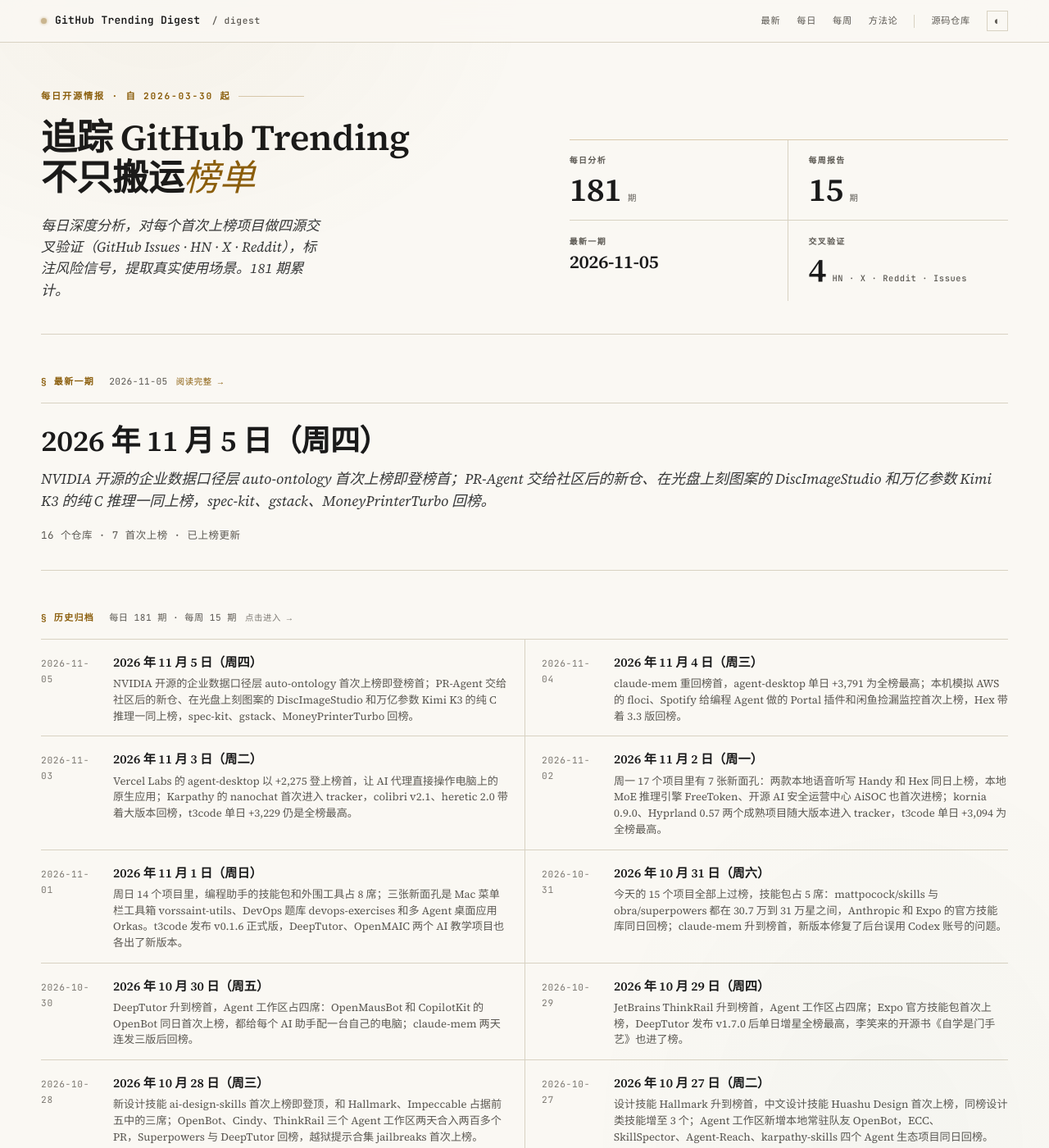
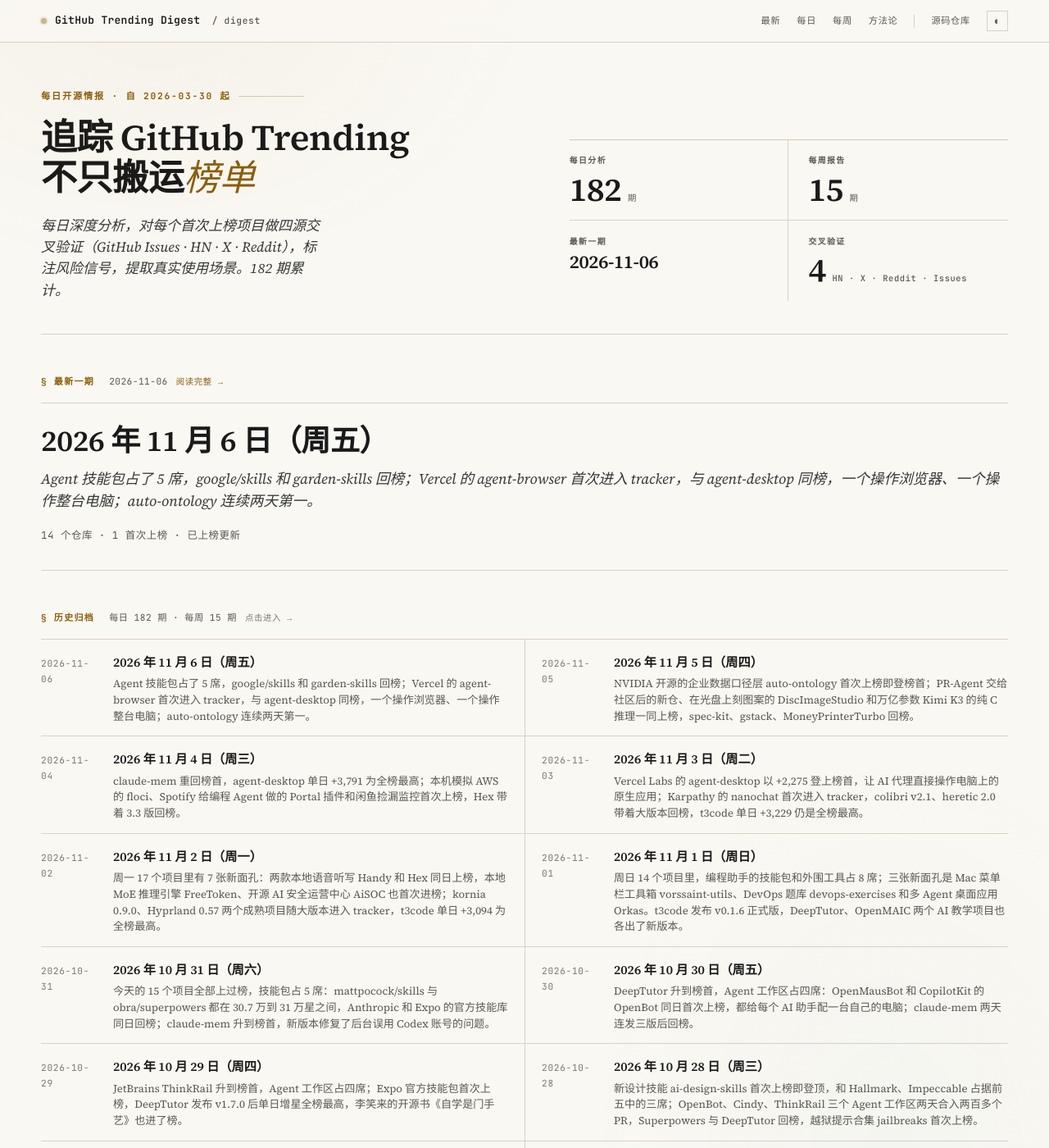
Before and after one commit to maxzyma/github-trending-digest, a Jekyll site: the page built from index.md, in a window 1280 px wide and 1400 px high. Shown: the whole window at 82% size. Built offline with Jekyll 4.4.1, drawn with Linux system fonts in a browser that asks for light colours; some of the changed lines change nothing that is shown; some of the changed text lies outside the part shown.

Commit message:
daily: 2026-11-06 public archive

```diff
--- /dev/null
+++ b/daily/2026-11-06-analysis.md
@@ -0,0 +1,162 @@
+---
+layout: daily
+date: 2026-11-06
+title: GitHub Trending 深度分析 — 2026 年 11 月 6 日（周五）
+subtitle: Agent 技能包占了 5 席，google/skills 和 garden-skills 回榜；Vercel 的 agent-browser 首次进入 tracker，与 agent-desktop 同榜，一个操作浏览器、一个操作整台电脑；auto-ontology 连续两天第一。
+total: 14
+new_count: 1
+new_repos:
+  - repo: vercel-labs/agent-browser
+    stars: 45931
+    star_delta: 150
+    lang: Rust
+    source_strength: 中
+    risk_tags: ['stability', 'bus_factor', 'dependency']
+updated_repos:
+  - repo: NVIDIA/auto-ontology
+    change: "="
+    days_listed: 2
+  - repo: mattpocock/skills
+    change: ↑1
+    days_listed: 4
+  - repo: garrytan/gstack
+    change: ↑7
+    days_listed: 2
+  - repo: D4Vinci/Scrapling
+    change: ↑9
+    days_listed: 4
+  - repo: vercel-labs/agent-desktop
+    change: "="
+    days_listed: 4
+  - repo: max-sixty/worktrunk
+    change: ↓5
+    days_listed: 4
+  - repo: scenario-labs/skills
+    change: ↑6
+    days_listed: 2
+  - repo: floci-io/floci
+    change: ↓9
+    days_listed: 3
+  - repo: JiaFeiMiao-K-Cat/DiscImageStudio
+    change: ↓2
+    days_listed: 2
+---
+
+# GitHub Trending 深度分析 — 2026 年 11 月 6 日（周五）
+
+_Agent 技能包占了 5 席，google/skills 和 garden-skills 回榜；Vercel 的 agent-browser 首次进入 tracker，与 agent-desktop 同榜，一个操作浏览器、一个操作整台电脑；auto-ontology 连续两天第一。_
+
+_项目总数: 14 | 首次上榜: 1 | 重新上榜: 4 | 已上榜更新: 9 | 数据源: https://github.com/trending_
+
+## 本日主线
+
+**主线一：榜单地图 — Agent 技能包和 Agent 操作工具占了一半，榜首仍是 NVIDIA 的数据口径层。** 1 个 NEW、4 个回榜、9 个连续在榜。今日可分 4 组：
+
+- **Agent 技能包**（5 项，最大盘）：`mattpocock/skills`（↑1，#2，+2,071）、`garrytan/gstack`（↑7，#3）、`google/skills`（RE，#8）、`scenario-labs/skills`（↑6，#10）、`ConardLi/garden-skills`（RE，#11）
+- **让 Agent 动手操作的工具**（3 项）：`vercel-labs/agent-desktop`（=，#6，+2,173）、`max-sixty/worktrunk`（↓5，#7）、`vercel-labs/agent-browser`（NEW，#9，45,931 ⭐）
+- **数据与网页抓取**（3 项）：`NVIDIA/auto-ontology`（= 榜首，+2,679 全榜最高）、`D4Vinci/Scrapling`（↑9，#5，+1,655）、`Usagi-org/ai-goofish-monitor`（RE，#4）
+- **AI 编程之外**（3 项）：`microsoft/VibeVoice`（RE，#12）、`floci-io/floci`（↓9，#13）、`JiaFeiMiao-K-Cat/DiscImageStudio`（↓2，#14）
+
+昨天的 16 项今天留下 9 项，claude-mem、spec-kit、pr-agent、MoneyPrinterTurbo、kimi-k3-in-c、90DaysOfDevOps、Horizon 退场。新进来的 5 项里 4 项是回榜，唯一的 NEW 也是一个上线已 10 个月的成熟项目。今天的榜单里没有新起的框架。
+
+**主线二：Vercel 的两件 Agent 操作工具同榜 — 一个管浏览器，一个管整台电脑。** agent-browser 是 Vercel Labs 1 月发布的命令行工具，让 Claude Code、Codex、Cursor 这类编程助手打开网页、点击、填表、读取页面内容，已有 45,931 星，今天才首次进入本 tracker，单日只涨 150 星。它的姊妹项目 agent-desktop 把同一套做法搬到桌面应用上，11-05 发布 v1.2.0，加入 MCP 服务模式（#519），今天又涨 2,173 星，连续 4 天在榜。两者的共同点是：先把界面整理成带编号的元素清单（如 `@e1`），模型只需说"点 @e3"，不用自己解析整页 HTML 或截图。想让编程助手自己跑网页回归测试的读者看 agent-browser；需要它操作原生应用（Finder、系统设置、桌面客户端）的看 agent-desktop。worktrunk 解决的是另一个环节：同时开多个 Agent 时，用 Git worktree 给每个 Agent 一份独立工作目录。
+
+**主线三：技能包从"个人配置"走向"厂商官方"。** 今天 5 个技能包里，mattpocock/skills（315,311 星，连续 4 天在榜）、gstack、garden-skills 是个人开发者把自己的工作习惯打包分享；google/skills 和 scenario-labs/skills 是厂商为自家产品写的官方技能。google/skills 11-05 新增 Google Cloud API Gateway 故障排查技能，并给 MCP 配置加上使用归因标记；scenario-labs/skills 的技能围绕 Scenario 的付费生成平台。个人技能包可以挑着抄进自己的工作流；厂商技能包更像产品的接入说明，价值取决于你是否在用对应平台。gstack 11-05 发布 v1.96.0.0 后，`/land-and-deploy`、`/modernize` 不再由 Claude Code 或 Cursor 自动触发，必须手动输入命令，误触发部署的风险降低了。
+
+**主线四：auto-ontology 连续两天第一，11-05 发布 1.2.0。** 它读取企业库表元数据，起草一份指标口径词典，供 Agent 写 SQL 前查询。今天涨 2,679 星，是全榜最高。11-04 合并的改动把 `nvapi-` 密钥的默认模型换成 Nemotron 3.5，替换已下线的 Nemotron nano（#402、#405），沿用旧默认配置的用户升级后模型会变。
+
+**主线五：榜单解读提醒 — 几个回榜项目近期没有新提交。** VibeVoice 最后一次提交在 10-08，ai-goofish-monitor 在 10-10，garden-skills 在 10-25，它们今天回榜时没有新版本可看，点开前先看最近更新日期。scenario-labs/skills 的外部讨论仍主要来自公司自己的发布，详见昨日分析。
+
+## 新上榜项目
+
+### [vercel-labs/agent-browser](https://github.com/vercel-labs/agent-browser) — NEW ⭐ 45,931（+150）| Rust | 信源：中
+
+**它是什么**: 一个给 AI 编程助手用的"遥控浏览器"。助手通过几条命令打开网页、看页面上有哪些按钮和输入框、点击、填写、截图，再把结果读回来继续判断。发命令和读结果的都是 Agent，人不需要盯着窗口。
+
+**解决什么问题**: 以前让编程助手操作网页，常见做法是接 Playwright 脚本或 Chrome DevTools MCP，模型要读大量 DOM 或截图，token 消耗大，元素定位也容易出错。agent-browser 把页面压成一份带编号的可交互元素清单，模型用 `@e1` 这类引用下指令；安装方式是一个命令行程序加一份 Skill 说明，不需要单独配置 MCP 服务。
+
+**谁在用、怎么用**（来自 Issues/X）:
+- 场景 1: 让 Claude Code、Codex、Cursor、opencode 等编程助手在改完前端后自己打开页面做 QA 和回归检查；X 上有开发者（Jason Zhou、Ryan Carson）在 1 月发布后发了实测推荐。
+- 场景 2: 连接用户已经在运行的 Chrome，复用登录态做表单填写和页面数据抓取；这种用法下窗口会抢前台焦点，用户在 #1247 请求后台模式（9 条评论，仍开放）。
+- 场景 3: 前端性能调试，有用户用它检查懒加载是否生效；也有用户反馈它看控制台和接口请求不如 DevTools MCP 方便。
+
+**社区怎么评价**:
+- 正面: 多位用户称它比 Chrome DevTools MCP 省 token、响应快，元素引用让模型更少点错（用户自述，未见公开测量方法）。发版密集，10-29 至 11-03 连发 v0.41.0、v0.41.1、v0.41.2，Firefox 支持在 PR 中（#2206）。
+- 负面: Windows 问题集中，二进制没有代码签名被 Defender 隔离（#382）；命令没有单步超时，会话卡住后快照、读取会一直挂起（#1713）。
+- 健康度: stars/subscribers 约 455:1（45,931 / 101），偏高，但 X 上有多语种独立实测，不足以判为热度失真；3,150 forks；489 个 open issues 中约 323 个是待合并 PR，积压明显；提交高度集中在 ctate（411 次），第二名 76 次。HN 上 1 月有两条帖子，均无评论；Reddit 未找到讨论。
+
+**风险与争议**:
+- **stability**: Windows 兼容性问题多（签名、启动、管理员 shell），会话卡死无超时回收（#1713），版本更新快，命令行接口可能继续变化。
+- **bus_factor**: 主要提交来自一人，约 323 个 PR 待处理。
+- **dependency**: 底层依赖 Chrome DevTools Protocol，浏览器侧变化会直接影响可用性；Firefox 支持尚未合并。
+
+**技术备注**: Rust 编写的 CLI，后台常驻 daemon 管理浏览器会话；通过 CDP 控制 Chromium；Apache-2.0 许可；2026-01-11 创建。
+
+## 重新上榜项目
+
+### Usagi-org/ai-goofish-monitor — RE（#4，上次上榜 2026-11-04）
+
+- **Stars**: 17,607（今日 +240，较 11-04 的 16,472 增加 +1,135）
+- **更新**: 无新版本，最新仍是 10-09 的 2.5，最后一次提交在 10-10。11-04 分析提到的闲鱼风控停任务（#465、#339）和平台协议禁止程序抓取两点不变。
+
+### google/skills — RE（#8，上次上榜 2026-10-03）
+
+- **Stars**: 22,399（今日 +211，较 10-03 的 20,758 增加 +1,641）
+- **更新**: 11-05 新增 Google Cloud API Gateway 故障排查技能；`google-cloud-developer` 技能包给 MCP 配置和内置技能加上使用归因标记；`dpop-adoption` 技能补充硬件密钥持久化的说明。没有正式 release。
+
+### ConardLi/garden-skills — RE（#11，上次上榜 2026-08-28）
+
+- **Stars**: 14,166（今日 +175，较 08-28 的 11,343 增加 +2,823）
+- **更新**: 10-11 发布 `motion-showreel` v0.1.0（用 Agent 生成动态演示视频的技能），10-24 至 10-25 为它补充导出前预览、确认同步和防止切镜时文字叠帧的选项。之后无新提交。
+
+### microsoft/VibeVoice — RE（#12，上次上榜 2026-07-30）
+
+- **Stars**: 55,982（今日 +223，较 07-30 的 51,318 增加 +4,664）
+- **更新**: 无正式 release。最后一次提交在 10-08，合并了流式音频输入（#458），并移除流式语音识别中按远程 URL 拉取音频的功能，改为只接受本地或流式输入。
+
+## 已上榜项目更新
+
+### NVIDIA/auto-ontology — =（连续上榜 2 天，#1）
+
+- **Stars**: 7,442（今日 +2,679，较 11-05 的 5,156 增加 +2,286）
+- **更新**: 11-05 版本号升到 1.2.0（#426）。11-04 把 `nvapi-` 密钥的默认模型换成 Nemotron 3.5，替换已下线的 Nemotron nano（#402、#405）；改为从 `apache/ossie-converters` 安装 Ossie 转换器（#413）；README 同日刷新（#404）。
+
+### mattpocock/skills — ↑1（连续上榜 4 天，#2）
+
+- **Stars**: 315,311（今日 +2,071，较 11-05 的 313,382 增加 +1,929）
+- **更新**: 无新版本，最新仍是 10-29 的 v1.3.2；最后一次提交在 10-31，新增 `software-factory` 术语表技能（#1316），`chief-of-staff` 改为优先查共享 wiki（#1363）。
+
+### garrytan/gstack — ↑7（连续上榜 2 天，#3）
+
+- **Stars**: 139,971（今日 +612，较 11-05 的 139,371 增加 +600）
+- **更新**: 11-05 发布 v1.96.0.0，距 v1.92.55.0 合入 123 个版本。Claude Code 和 Cursor 不再自动启动 `/land-and-deploy`、`/modernize`，要手动输入命令；`/ship` 的评审深度改按代码实际行为而不是文件名决定。
+
+### D4Vinci/Scrapling — ↑9（连续上榜 4 天，#5）
+
+- **Stars**: 98,036（今日 +1,655，较 11-05 的 96,622 增加 +1,414）
+- **更新**: 无新版本，仍是 11-04 的 v0.5.1；11-05 只补了一段演示视频文档。
+
+### vercel-labs/agent-desktop — =（连续上榜 4 天，#6）
+
+- **Stars**: 16,940（今日 +2,173，较 11-05 的 15,221 增加 +1,719）
+- **更新**: 11-05 发布 v1.2.0，新增 `agent-desktop mcp` 服务模式（#519），文本命令可从 stdin 读入（#373）。发布后同日又合并 macOS 原生菜单识别修复（#376），并改用 libproc 读取进程列表，不再调用 `ps`（#573）。
+
+### max-sixty/worktrunk — ↓5（连续上榜 4 天，#7）
+
+- **Stars**: 11,531（今日 +546，较 11-05 的 11,065 增加 +466）
+- **更新**: 无新版本，最新仍是 10-20 的 0.81.0。11-05 修复 `switch` 在 GitHub Enterprise 远端下调用 `gh api` 时主机错误的问题，`/wt-diff` 的异常可以传到 hook 引擎（#4689）。
+
+### scenario-labs/skills — ↑6（连续上榜 2 天，#10）
+
+- **Stars**: 3,095（今日 +667，较 11-05 的 2,470 增加 +625）
+- **更新**: 无新版本，最新仍是 10-29 的 skills-v0.60.1；11-05 的提交集中在评审机器人规则和 CI 缓存（#369、#370、#376）。
+
+### floci-io/floci — ↓9（连续上榜 3 天，#13）
+
+- **Stars**: 30,443（今日 +779，较 11-05 的 29,660 增加 +783）
+- **更新**: 无新版本，最新仍是 10-31 的 2.4.0。11-05 修复 Secrets Manager 轮转测试步骤的版本暂存，以及非默认账号下 ELBv2 负载均衡器的读取与恢复（#7620）。
+
+### JiaFeiMiao-K-Cat/DiscImageStudio — ↓2（连续上榜 2 天，#14）
+
+- **Stars**: 7,308（今日 +984，较 11-05 的 6,647 增加 +661）
+- **更新**: 11-05 连发 v1.4.1 和 v1.4.2。v1.4.2 修复部分刻录机上 CD 流式刻录首次写入即失败（Windows 返回 `0xC0AA0301`）的问题，补齐英文界面翻译；v1.4.1 分开记录刻录收尾、写入完成和校验状态，作者说明这些诊断改动尚未实盘验证，#90 的读回问题不能视为已解决。
--- /dev/null
+++ b/daily/2026-11-06.md
@@ -0,0 +1,20 @@
+# GitHub Trending 每日榜单 — 2026 年 11 月 6 日（周五）
+
+| # | 项目 | Stars | 今日 | 排名变化 |
+|---|------|-------|------|---------|
+| 1 | [NVIDIA/auto-ontology](https://github.com/NVIDIA/auto-ontology) | 7,442 | +2,679 | = |
+| 2 | [mattpocock/skills](https://github.com/mattpocock/skills) | 315,311 | +2,071 | ↑1 |
+| 3 | [garrytan/gstack](https://github.com/garrytan/gstack) | 139,971 | +612 | ↑7 |
+| 4 | [Usagi-org/ai-goofish-monitor](https://github.com/Usagi-org/ai-goofish-monitor) | 17,607 | +240 | RE |
+| 5 | [D4Vinci/Scrapling](https://github.com/D4Vinci/Scrapling) | 98,036 | +1,655 | ↑9 |
+| 6 | [vercel-labs/agent-desktop](https://github.com/vercel-labs/agent-desktop) | 16,940 | +2,173 | = |
+| 7 | [max-sixty/worktrunk](https://github.com/max-sixty/worktrunk) | 11,531 | +546 | ↓5 |
+| 8 | [google/skills](https://github.com/google/skills) | 22,399 | +211 | RE |
+| 9 | [vercel-labs/agent-browser](https://github.com/vercel-labs/agent-browser) | 45,931 | +150 | NEW |
+| 10 | [scenario-labs/skills](https://github.com/scenario-labs/skills) | 3,095 | +667 | ↑6 |
+| 11 | [ConardLi/garden-skills](https://github.com/ConardLi/garden-skills) | 14,166 | +175 | RE |
+| 12 | [microsoft/VibeVoice](https://github.com/microsoft/VibeVoice) | 55,982 | +223 | RE |
+| 13 | [floci-io/floci](https://github.com/floci-io/floci) | 30,443 | +779 | ↓9 |
+| 14 | [JiaFeiMiao-K-Cat/DiscImageStudio](https://github.com/JiaFeiMiao-K-Cat/DiscImageStudio) | 7,308 | +984 | ↓2 |
+
+> 数据源：<https://github.com/trending> · 抓取于 2026-11-06
--- a/index.md
+++ b/index.md
@@ -48,6 +48,7 @@ title: GitHub Trending Digest
 
 ## Daily Analysis
 
+- [2026-11-06](daily/2026-11-06-analysis) — Agent 技能包占了 5 席，google/skills 和 garden-skills 回榜；Vercel 的 agent-browser 首次进入 tracker，与 agent-desktop 同榜，一个操作浏览器、一个操作整台电脑；auto-ontology 连续两天第一。
 - [2026-11-05](daily/2026-11-05-analysis) — NVIDIA 开源的企业数据口径层 auto-ontology 首次上榜即登榜首；PR-Agent 交给社区后的新仓、在光盘上刻图案的 DiscImageStudio 和万亿参数 Kimi K3 的纯 C 推理一同上榜，spec-kit、gstack、MoneyPrinterTurbo 回榜。
 - [2026-11-04](daily/2026-11-04-analysis) — claude-mem 重回榜首，agent-desktop 单日 +3,791 为全榜最高；本机模拟 AWS 的 floci、Spotify 给编程 Agent 做的 Portal 插件和闲鱼捡漏监控首次上榜，Hex 带着 3.3 版回榜。
 - [2026-11-03](daily/2026-11-03-analysis) — Vercel Labs 的 agent-desktop 以 +2,275 登上榜首，让 AI 代理直接操作电脑上的原生应用；Karpathy 的 nanochat 首次进入 tracker，colibri v2.1、heretic 2.0 带着大版本回榜，t3code 单日 +3,229 仍是全榜最高。
```
